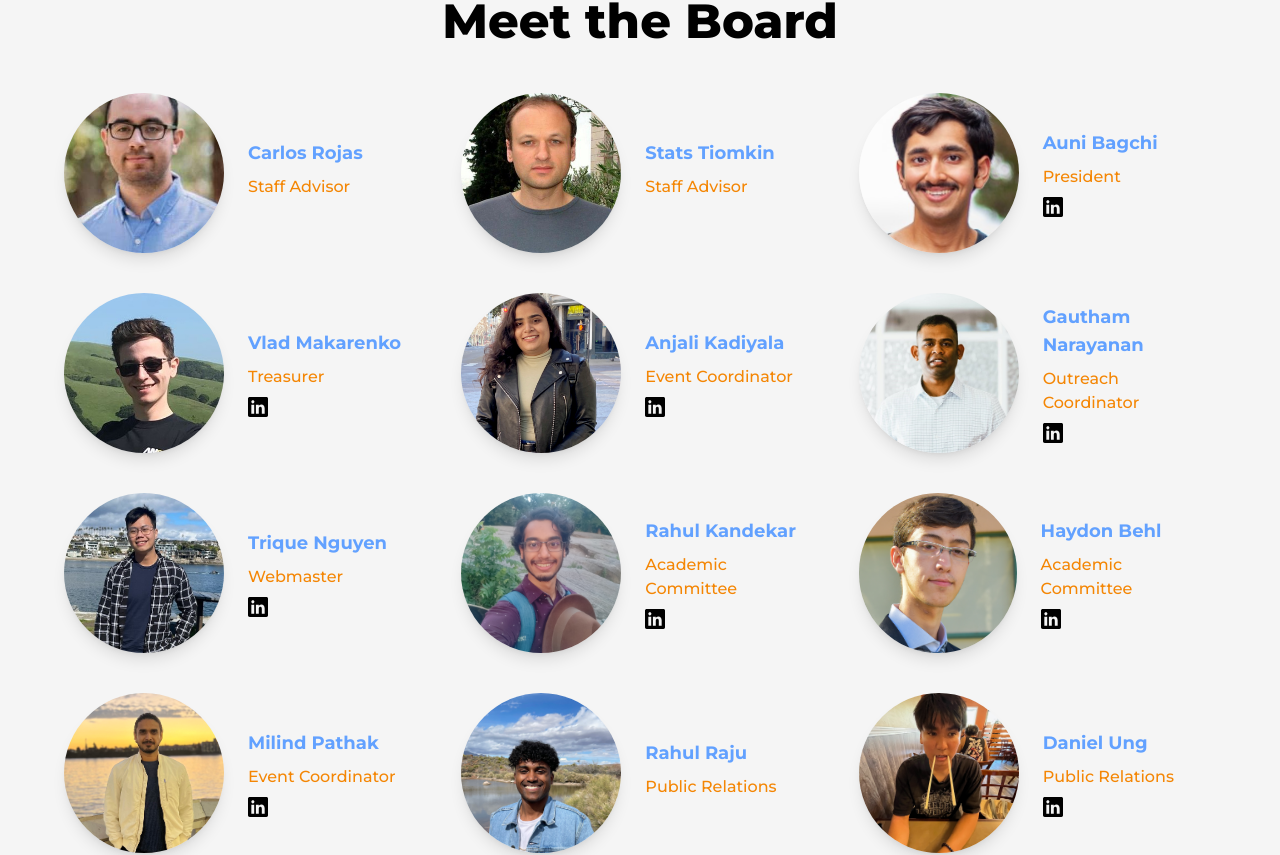
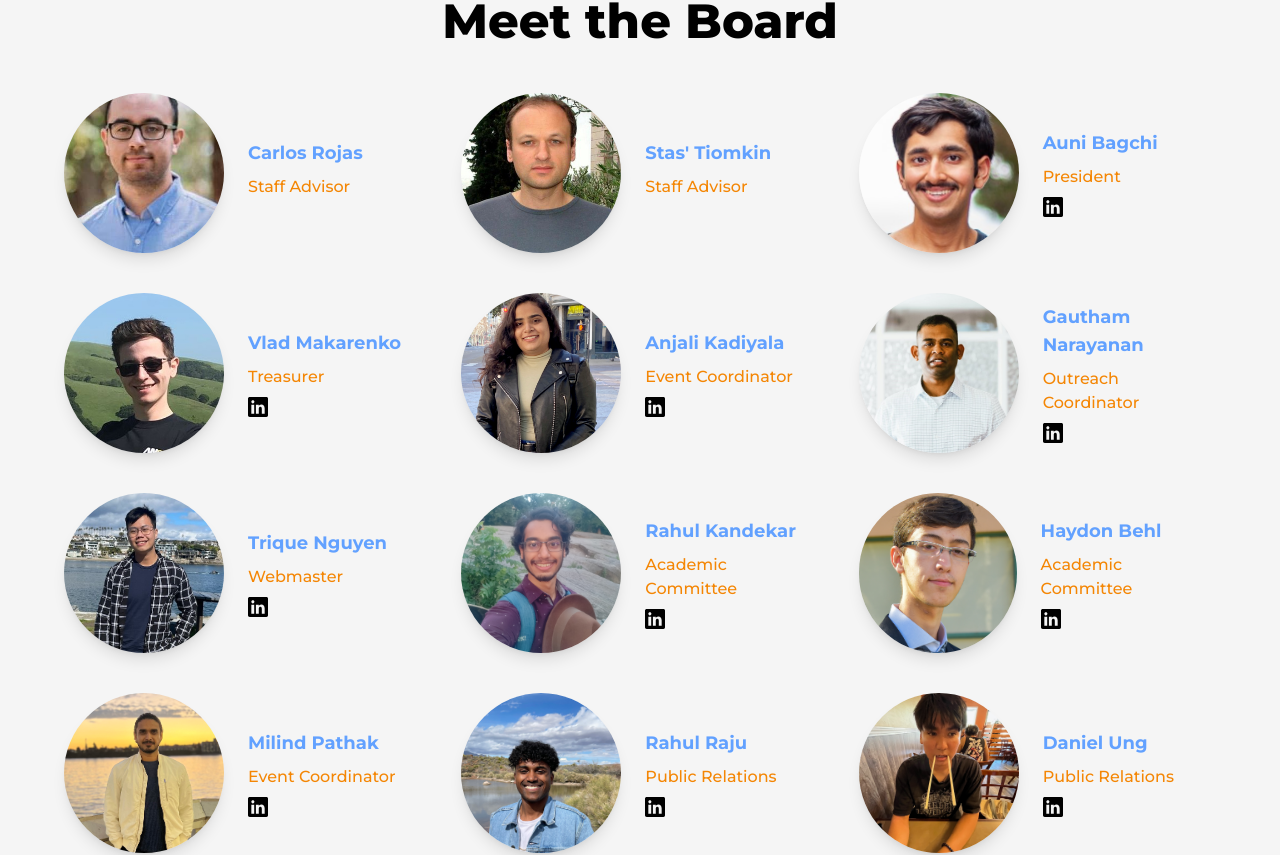
Before and after one commit to mlatsjsu/new-website, a React (Vite) app in the folder client/: page / in a window 1280 px wide. Shown: the part 2419-3274 px from the top of the page. Built offline with nearby package versions, Linux system fonts and the light colour scheme.

Commit message:
added rahul raju

```diff
--- a/client/src/components/Officer.jsx
+++ b/client/src/components/Officer.jsx
@@ -22,7 +22,7 @@ const Officer = () => {
       photo: CarlosRojas
     },
     {
-      name: "Stats Tiomkin",
+      name: "Stas' Tiomkin",
       role: "Staff Advisor",
       // linkedin: "https://www.linkedin.com/in/aunibagchi/",
       photo: StasTiomkin
@@ -80,6 +80,7 @@ const Officer = () => {
     {
       name: "Rahul Raju",
       role: "Public Relations",
+      linkedin: "https://www.linkedin.com/in/rahul-raju-354792265/",
       photo: RahulR
     },
     {
```
